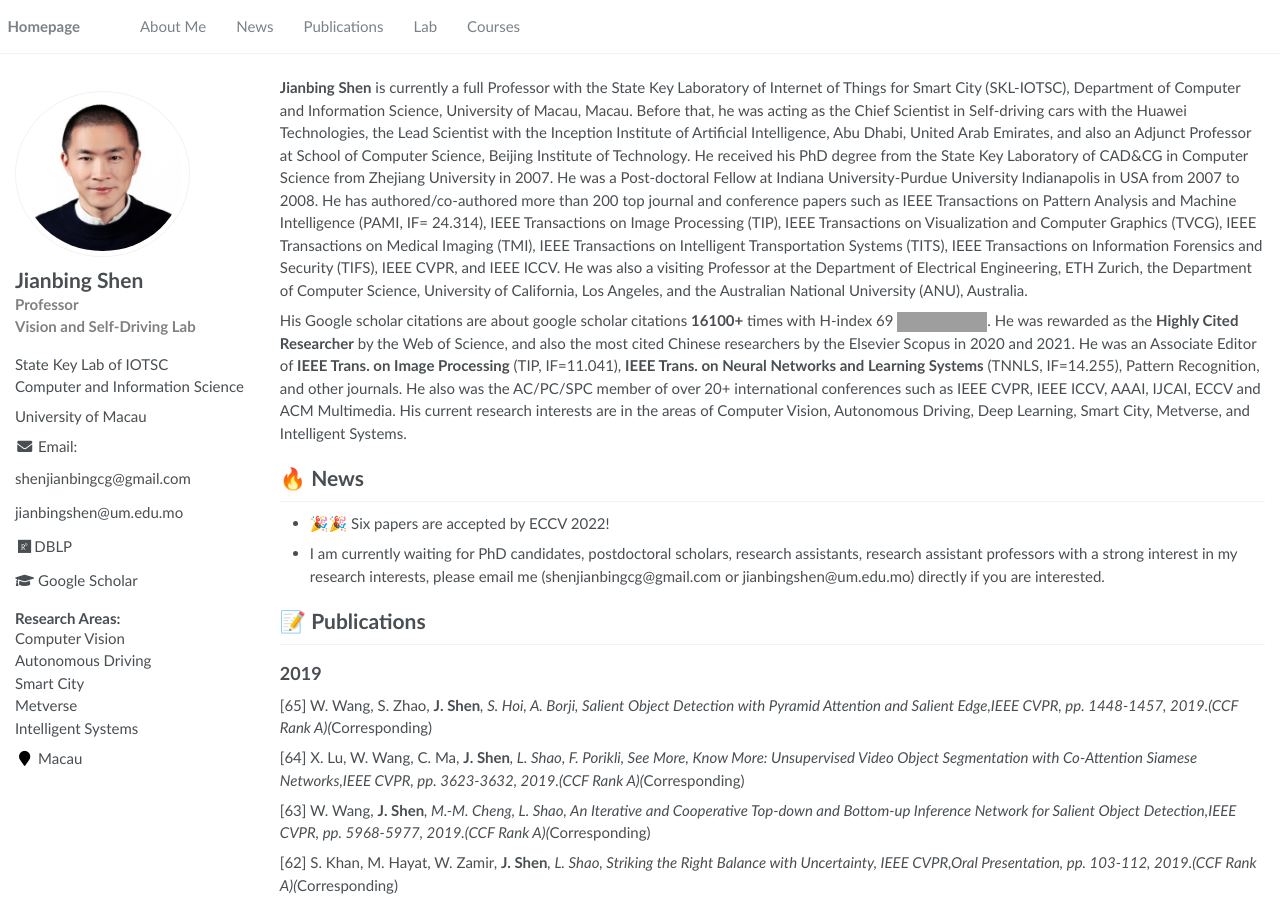
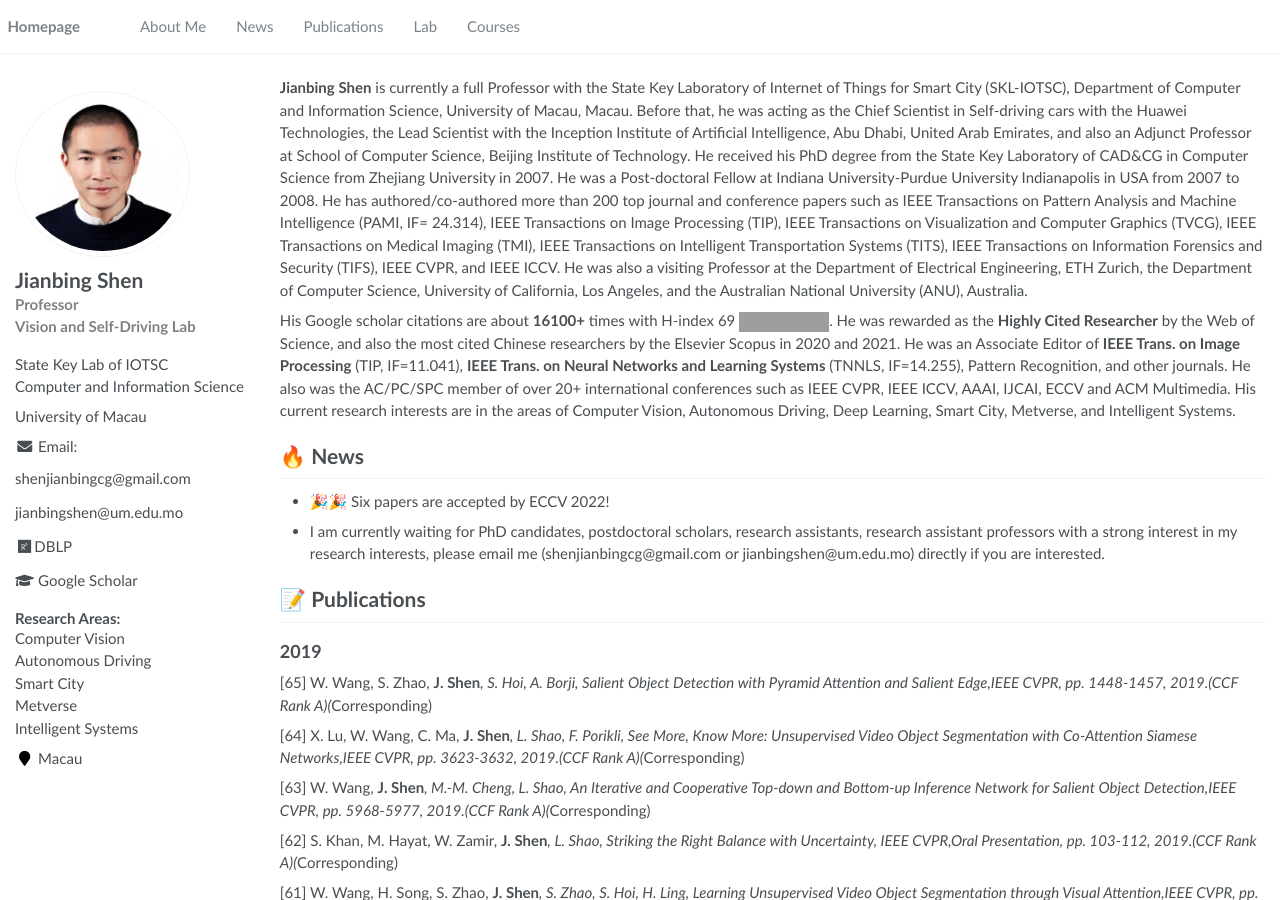
Before and after one commit to shenjianbing/shenjianbing.github.io, a Jekyll site: the page built from _pages/about.md, in a window 1280 px wide and 900 px high. Built offline with Jekyll 4.4.1, drawn with Linux system fonts in a browser that asks for light colours; grey boxes are pictures that could not be loaded.

Commit message:
init homepage

```diff
--- a/_pages/about.md
+++ b/_pages/about.md
@@ -20,7 +20,7 @@ redirect_from:
 <strong>Jianbing Shen</strong> is currently a full Professor with the State Key Laboratory of Internet of Things for Smart City (SKL-IOTSC), Department of Computer and Information Science, University of Macau, Macau. Before that, he was acting as the Chief Scientist in Self-driving cars with the Huawei Technologies, the Lead Scientist with the Inception Institute of Artificial Intelligence, Abu Dhabi, United Arab Emirates, and also an Adjunct Professor at School of Computer Science, Beijing Institute of Technology. He received his PhD degree from the State Key Laboratory of CAD&CG in Computer Science from Zhejiang University in 2007. He was a Post-doctoral Fellow at Indiana University-Purdue University Indianapolis in USA from 2007 to 2008. He has authored/co-authored more than 200 top journal and conference papers such as IEEE Transactions on Pattern Analysis and Machine Intelligence (PAMI, IF= 24.314), IEEE Transactions on Image Processing (TIP), IEEE Transactions on Visualization and Computer Graphics (TVCG), IEEE Transactions on Medical Imaging (TMI), IEEE Transactions on Intelligent Transportation Systems (TITS), IEEE Transactions on Information Forensics and Security (TIFS), IEEE CVPR, and IEEE ICCV. He was also a visiting Professor at the Department of Electrical Engineering, ETH Zurich, the Department of Computer Science, University of California, Los Angeles, and the Australian National University (ANU), Australia.
 
 
-His Google scholar citations are about google scholar citations <strong><span id='total_cit'>16100+</span></strong> times with H-index 69 <a href='https://scholar.google.com/citations?user=_Q3NTToAAAAJ'><img src="https://img.shields.io/endpoint?url={{ url | url_encode }}&logo=Google%20Scholar&labelColor=f6f6f6&color=9cf&style=flat&label=citations"></a>. He was rewarded as the <strong>Highly Cited Researcher</strong> by the Web of Science, and also the most cited Chinese researchers by the Elsevier Scopus in 2020 and 2021. He was an Associate Editor of <strong>IEEE Trans. on Image Processing</strong> (TIP, IF=11.041), <strong>IEEE Trans. on Neural Networks and Learning Systems</strong> (TNNLS, IF=14.255), Pattern Recognition, and other journals. He also was the AC/PC/SPC member of over 20+ international conferences such as IEEE CVPR, IEEE ICCV, AAAI, IJCAI, ECCV and ACM Multimedia. His current research interests are in the areas of Computer Vision, Autonomous Driving, Deep Learning, Smart City, Metverse, and Intelligent Systems.
+His Google scholar citations are about <strong><span id='total_cit'>16100+</span></strong> times with H-index 69 <a href='https://scholar.google.com/citations?user=_Q3NTToAAAAJ'><img src="https://img.shields.io/endpoint?url={{ url | url_encode }}&logo=Google%20Scholar&labelColor=f6f6f6&color=9cf&style=flat&label=citations"></a>. He was rewarded as the <strong>Highly Cited Researcher</strong> by the Web of Science, and also the most cited Chinese researchers by the Elsevier Scopus in 2020 and 2021. He was an Associate Editor of <strong>IEEE Trans. on Image Processing</strong> (TIP, IF=11.041), <strong>IEEE Trans. on Neural Networks and Learning Systems</strong> (TNNLS, IF=14.255), Pattern Recognition, and other journals. He also was the AC/PC/SPC member of over 20+ international conferences such as IEEE CVPR, IEEE ICCV, AAAI, IJCAI, ECCV and ACM Multimedia. His current research interests are in the areas of Computer Vision, Autonomous Driving, Deep Learning, Smart City, Metverse, and Intelligent Systems.
 
 [comment]: <> (Lorem ipsum dolor sit amet, consectetur adipiscing elit. Vivamus ornare aliquet ipsum, ac tempus justo dapibus sit amet. Suspendisse condimentum, libero vel tempus mattis, risus risus vulputate libero, elementum fermentum mi neque vel nisl. Maecenas facilisis maximus dignissim. Curabitur mattis vulputate dui, tincidunt varius libero luctus eu. Mauris mauris nulla, scelerisque eget massa id, tincidunt congue felis. Sed convallis tempor ipsum rhoncus viverra. Pellentesque nulla orci, accumsan volutpat fringilla vitae, maximus sit amet tortor. Aliquam ultricies odio ut volutpat scelerisque. Donec nisl nisl, porttitor vitae pharetra quis, fringilla sed mi. Fusce pretium dolor ut aliquam consequat. Cras volutpat, tellus accumsan mattis molestie, nisl lacus tempus massa, nec malesuada tortor leo vel quam. Aliquam vel ex consectetur, vehicula leo nec, efficitur eros. Donec convallis non urna quis feugiat.)
 
```
